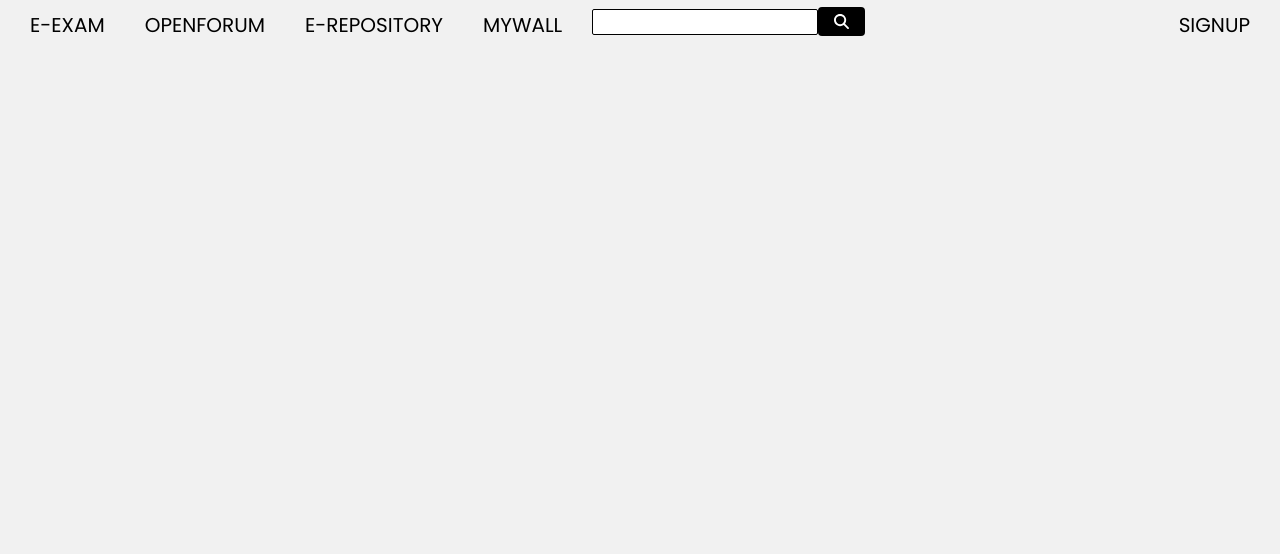
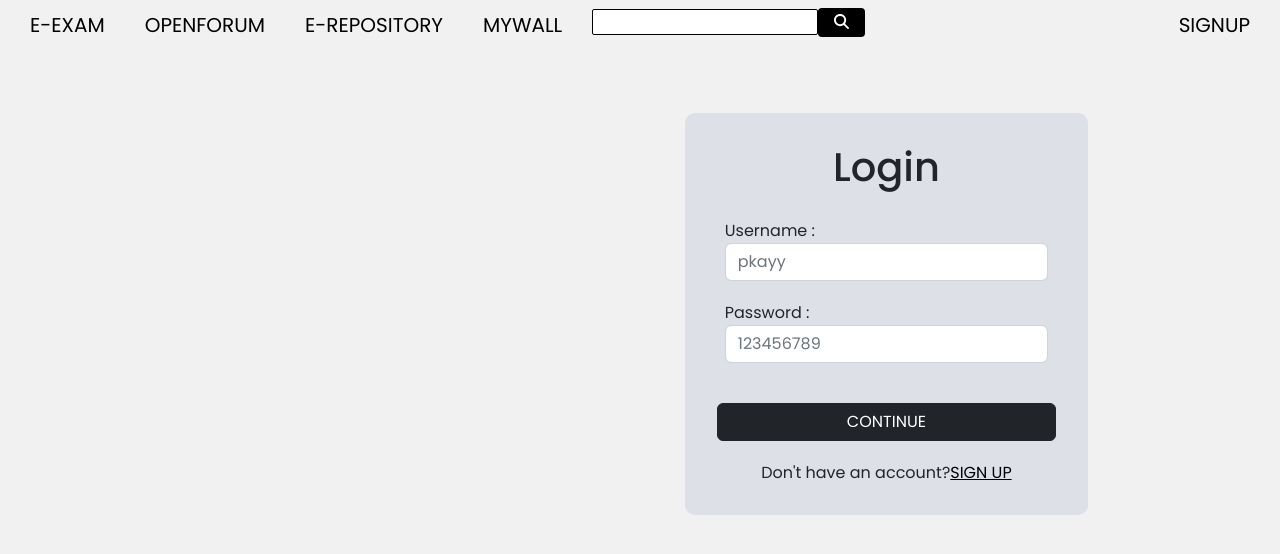
Before and after one commit to das-debasis/exam-portal, a React (Create React App) app: page /login in a window 1280 px wide. Shown: the top 554 px of the page. Built offline with nearby package versions, Linux system fonts and the light colour scheme.

Commit message:
Login added

```diff
--- a/package.json
+++ b/package.json
@@ -10,6 +10,7 @@
     "@testing-library/react": "^13.4.0",
     "@testing-library/user-event": "^13.5.0",
     "babel-plugin-macros": "^3.1.0",
+    "bootstrap": "^5.2.3",
     "react": "^18.2.0",
     "react-dom": "^18.2.0",
     "react-router-dom": "^6.9.0",
--- a/src/App.js
+++ b/src/App.js
@@ -1,8 +1,11 @@
 import { Thought } from "./components/Thought";
+import 'bootstrap/dist/css/bootstrap.css'
 import { Navbar } from "./components/Navbar";
 import { ThoughtList } from "./components/ThoughtList";
+import { Login } from "./components/Login";
 import "./components/index.css";
 import "./components/openform.css";
+import "./components/login.css";
 import { Routes, Route } from "react-router-dom";
 import { Landing } from "./components/Landing";
 function App() {
@@ -20,6 +23,7 @@ function App() {
           }
         />
         <Route path="/" element={<Landing />} />
+        <Route path="/login" element={<Login />} />
       </Routes>
     </div>
   );
--- /dev/null
+++ b/src/components/Login.js
@@ -0,0 +1,37 @@
+import React from "react";
+import Comp from '../images/Computer login.gif'
+export const Login =  (props) => {
+    return (
+        <center className="login_main">
+      <div className="imga">
+        <img
+          src={Comp}
+          className="img_style"
+        />
+
+        <div className="xyz">
+          <h1 className="login_h1">Login</h1>
+          <div id ="aaa">
+            <label for="username">Username : </label>
+            <input type="text" className="form-control" placeholder="pkayy" />
+          </div>
+          <div className="pw">
+            <label for="username">Password : </label>
+            <input
+              type="password"
+              className="form-control"
+              placeholder="123456789"
+            />
+          </div>
+          <button type="button" className="btn btn-dark" id="btnaa">
+            CONTINUE
+          </button>
+          <div id="acnt">
+            Don't have an account?
+            <a href="register.html" id="signup">Sign Up</a>
+          </div>
+        </div>
+      </div>
+    </center>
+    )
+}
--- /dev/null
+++ b/src/components/login.css
@@ -0,0 +1,63 @@
+body {
+    background-attachment: fixed;
+    font-family: "Poppins";
+  }
+  /* .login_main{
+    background-color: white;
+  } */
+  /* p {
+    font-weight: 400;
+  }
+  a {
+    text-decoration: none;
+    color: black;
+  } */
+  a:hover {
+    color: rgba(0, 0, 0, 0.747);
+    transition: 0.3s;
+    transition-timing-function: ease;
+  }
+  #signup {
+    text-decoration: underline;
+  }
+  #acnt {
+    margin-top: 20px;
+    margin-bottom: -20px;
+  }
+  .pw {
+    padding: 20px 40px 40px 40px;
+    text-align: left
+  }
+  .login_h1 {
+    padding-top: 0px
+  }
+  .img_style {
+    width: 45%;
+    height: auto;
+    margin-right: 10%
+  }
+  .xyz {
+    text-align: center;
+    margin-top: 70px;
+    border-radius: 10px;
+    /* border: 2px solid rgb(141, 141, 141); */
+    background-color: rgba(52, 70, 143, 0.103);
+    width: 50%;
+    margin: auto;
+    margin-top: 7%;
+    margin-bottom: 7%;
+    padding-top: 30px;
+    padding-bottom: 50px;
+    align-items: flex-end;
+  }
+  #aaa {
+    padding: 20px 40px 0px 40px;
+    text-align: left;
+  }
+  .imga {
+    display: flex;
+    width: 70%;
+  }
+  #btnaa {
+    width: 84%;
+  }
```
Also changed, not shown: src/images/Computer login.gif (added), 1 other file (tests, documents, lock files or other folders).
